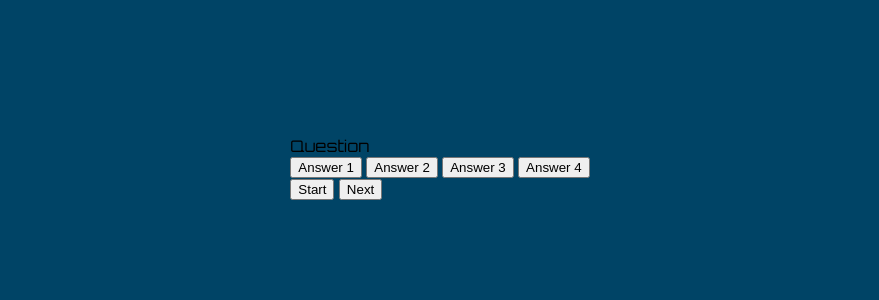
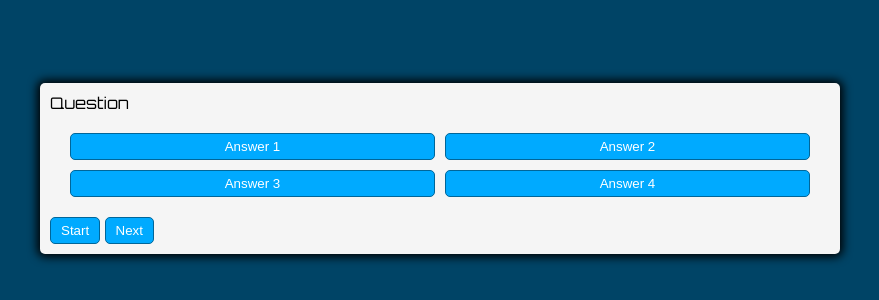
Before and after one commit to JMcbeath1966/Quizzer, a plain HTML site: page index.html in a window 1280 px wide. Shown: the part 232-532 px from the top of the page, without its empty margins (200-1079 px from the left). Drawn offline with nearby package versions, Linux system fonts and the light colour scheme.

Commit message:
Button class added

```diff
--- a/assets/css/style.css
+++ b/assets/css/style.css
@@ -1,4 +1,7 @@
 @import url('https://fonts.googleapis.com/css2?family=Archivo+Narrow:wght@400;500;700&family=Orbitron:wght@400;500;800&display=swap');
+*, *::before, *::after {
+    box-sizing: border-box;
+  }
 
 :root {
     --hue-neutral: 200;
@@ -30,3 +33,37 @@ body.correct {
 body.correct {
     --hue: var(--hue-wrong);
 }
+
+btn.wrong {
+    --hue: var(--hue-wrong);
+}
+
+.container {
+    width: 800px;
+    max-width: 80%;
+    background-color: whitesmoke;
+    border-radius: 5px;
+    padding: 10px;
+    box-shadow: 0 0 10px 3px; /* to produce dark blur around container */
+}
+
+.btn-grid {
+    display: grid;
+    grid-template-columns: repeat(2, auto);
+    gap: 10px;
+    margin: 20px;
+}
+
+.btn {
+    --hue: var(--hue-neutral);
+    border: 1px solid hsl(var(--hue), 100%, 30%);
+    background-color: hsl(var(--hue), 100%, 50%);
+    border-radius: 5px;
+    padding: 5px 10px;
+    color: white;
+    outline: none;
+}
+
+.btn:hover {
+    border-color: black;
+}
```
